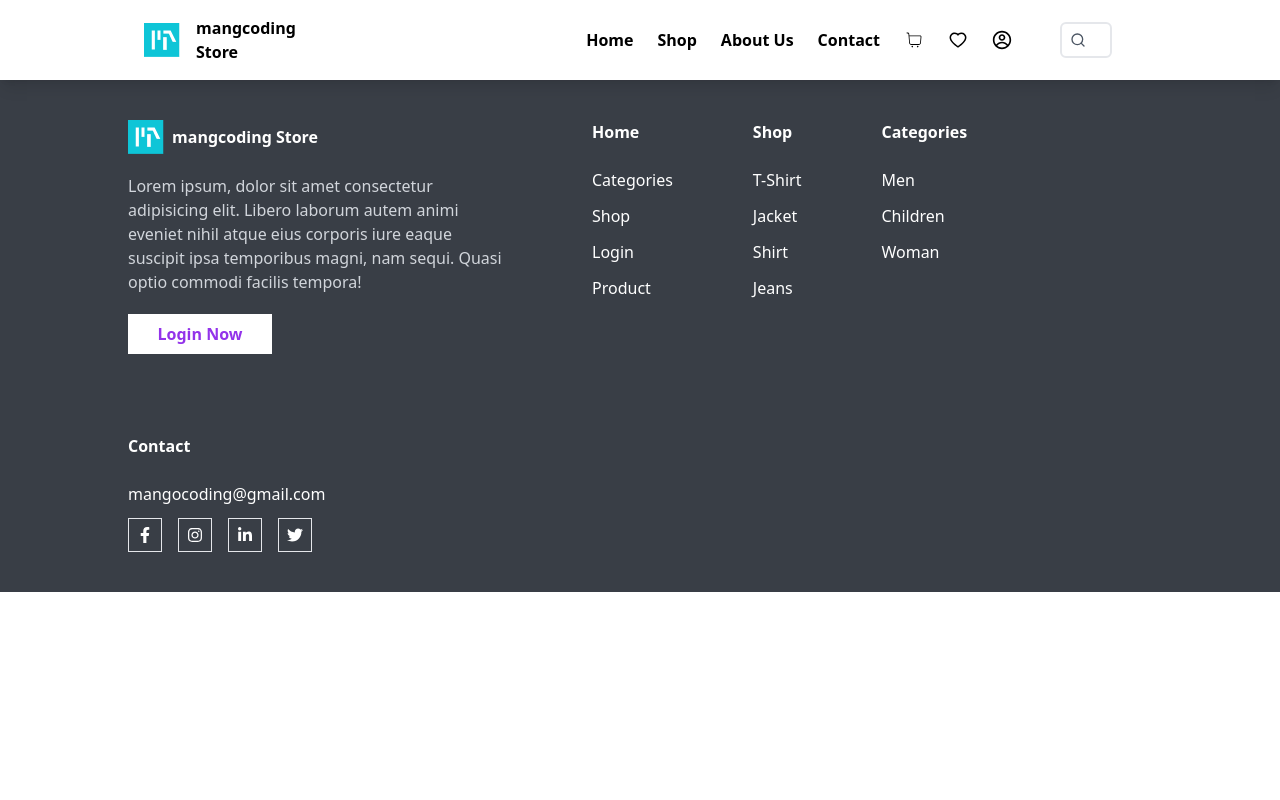
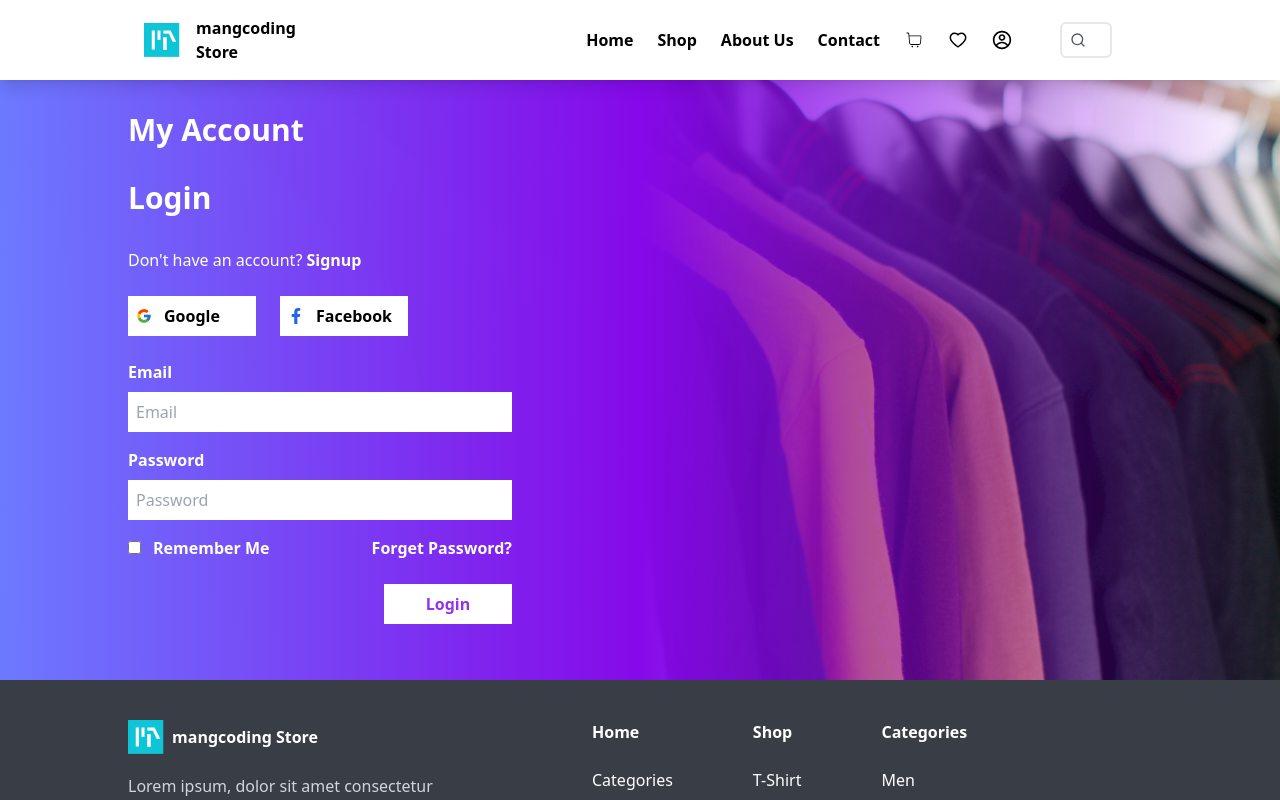
Before and after one commit to dhiransapkota45/ecommerece, a React (Create React App) app: page /login in a window 1280 px wide. Shown: the top 800 px of the page. Built offline with nearby package versions, Linux system fonts and the light colour scheme.

Commit message:
login page added

```diff
--- a/src/App.js
+++ b/src/App.js
@@ -2,6 +2,7 @@ import Navbar from "./Components/Navbar/Navbar";
 import {Routes, Route} from "react-router-dom"
 import Home from "./pages/Homepage/Home";
 import Footer from "./Components/footer/Footer";
+import Login from "./pages/Login/Login";
 
 function App() {
   return (
@@ -10,6 +11,8 @@ function App() {
       <Navbar />
       <Routes>
         <Route path="/" element={<Home />}/>
+        <Route path="/login" element={<Login />}/>
+
       </Routes>
 
       <Footer />
--- a/src/Components/Navbar/Navbar.jsx
+++ b/src/Components/Navbar/Navbar.jsx
@@ -8,7 +8,7 @@ import { FiSearch } from "react-icons/fi"
 
 const Navbar = () => {
   return (
-    <div className=' z-20 w-full shadow-lg sticky top-0 flex justify-center'>
+    <div className=' z-30 bg-white w-full shadow-lg sticky top-0 flex justify-center'>
       <div className='w-4/5  p-4 flex justify-between'>
         <div className='flex items-center'>
           <img src={Logo} alt="" />
--- a/src/pages/Homepage/Oblongers.jsx
+++ b/src/pages/Homepage/Oblongers.jsx
@@ -2,7 +2,7 @@ import React from 'react'
 import tshirt from "./assets/Rectangle 7.png"
 const Oblongers = () => {
     return (
-        <div className=' w-full grid grid-cols-1 md:grid-cols-2 bg-gradient-to-t from-[#AB40FF] to-[#7D89FF] pt-10 text-white'>
+        <div className=' w-full pb-12 grid grid-cols-1 md:grid-cols-2 bg-gradient-to-t from-[#AB40FF] to-[#7D89FF] pt-10 text-white'>
             <div className=' col-span-1 flex justify-center'>
                 <img src={tshirt} alt="" />
             </div>
--- a/src/pages/Homepage/Products.jsx
+++ b/src/pages/Homepage/Products.jsx
@@ -13,7 +13,7 @@ const Products = () => {
 
     return (
         <div className='flex flex-col items-center mb-14'>
-            <div className=' font-bold text-5xl my-6'>Our Best Seller Product</div>
+            <div className=' text-center font-bold text-5xl my-6'>Our Best Seller Product</div>
             <div className='flex gap-4'>
                 {products.map((product) => {
                     return (
--- /dev/null
+++ b/src/pages/Login/Login.jsx
@@ -0,0 +1,48 @@
+import React from 'react'
+import { FcGoogle } from "react-icons/fc"
+import { FaFacebookF } from "react-icons/fa"
+
+const Login = () => {
+  return (
+    <div className=" bg-hero-pattern h-[600px] w-full flex justify-center ">
+      <div className='grid grid-rows-2 w-4/5'>
+        <div className=' col-span-1 text-white'>
+          <div className='text-3xl font-bold my-8'>My Account</div>
+          <div className='text-3xl  font-bold my-8'>Login</div>
+          <div>Don't have an account? <span className=' font-bold'>Signup</span></div>
+          <div className='flex gap-6 my-6'>
+            <button className='flex p-2 bg-white text-black gap-3 w-32 items-center font-semibold'><FcGoogle />Google</button>
+            <button className='flex p-2 bg-white text-black gap-3 w-32 items-center font-semibold'><FaFacebookF className='text-blue-600' />Facebook</button>
+          </div>
+
+          <div className='mb-4'>
+            <div className=' font-bold mb-2 '>Email</div>
+            <input className=' w-full sm:w-96 p-2 text-black outline-none ' type="email" placeholder='Email' />
+          </div>
+          <div>
+            <div className='font-bold mb-2'>Password</div>
+            <input className=' w-full sm:w-96 p-2 text-black outline-none' type="password" placeholder='Password' />
+          </div>
+
+          <div className=' mt-4 w-full sm:w-96 flex justify-between'>
+            <div>
+              <input className=' mr-3' type="checkbox" name="" id="check" />
+              <label htmlFor="check" className=' font-bold'>Remember Me</label>
+            </div>
+            <button className=' font-bold'>
+              Forget Password?
+            </button>
+          </div>
+
+          <div className=' w-full sm:w-96 flex justify-end mt-6 '>
+            <button className=' text-purple-600 p-2 w-32 font-bold  bg-white'>Login</button>
+          </div>
+
+        </div>
+
+      </div>
+    </div>
+  )
+}
+
+export default Login
--- a/tailwind.config.js
+++ b/tailwind.config.js
@@ -4,7 +4,11 @@ module.exports = {
     "./src/**/*.{js,jsx,ts,tsx}",
   ],
   theme: {
-    extend: {},
+    extend: {
+      backgroundImage: {
+         'hero-pattern': "linear-gradient(to right, rgba(107, 120, 255, 0.99), rgba(134, 9, 233, 1), rgba(134, 9, 233, 0)), url('../src/pages/Login/assets/image1.png')",
+      },
+    },
   },
   plugins: [],
 }
```
Also changed, not shown: src/pages/Login/assets/image1.png (added).
